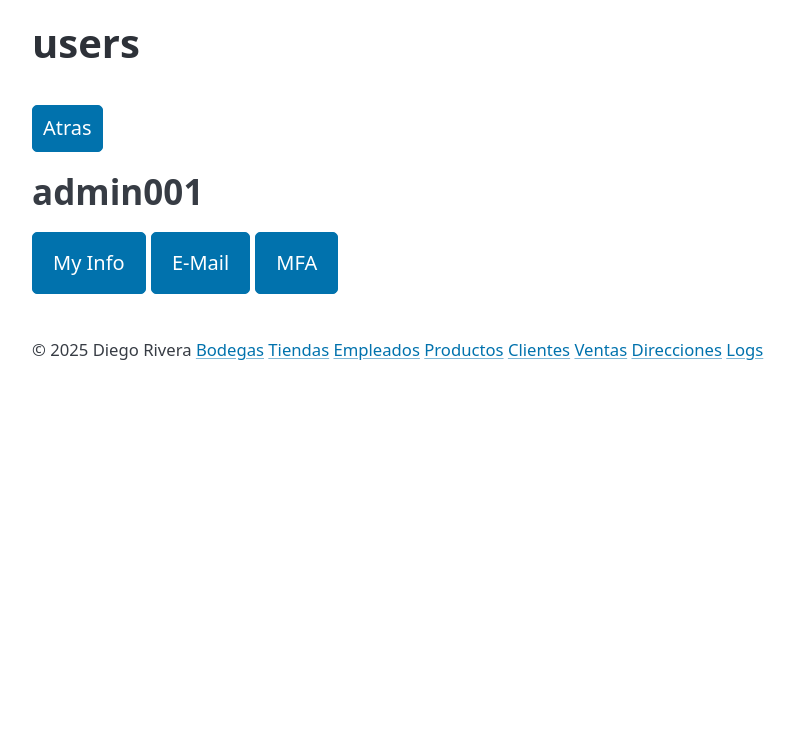
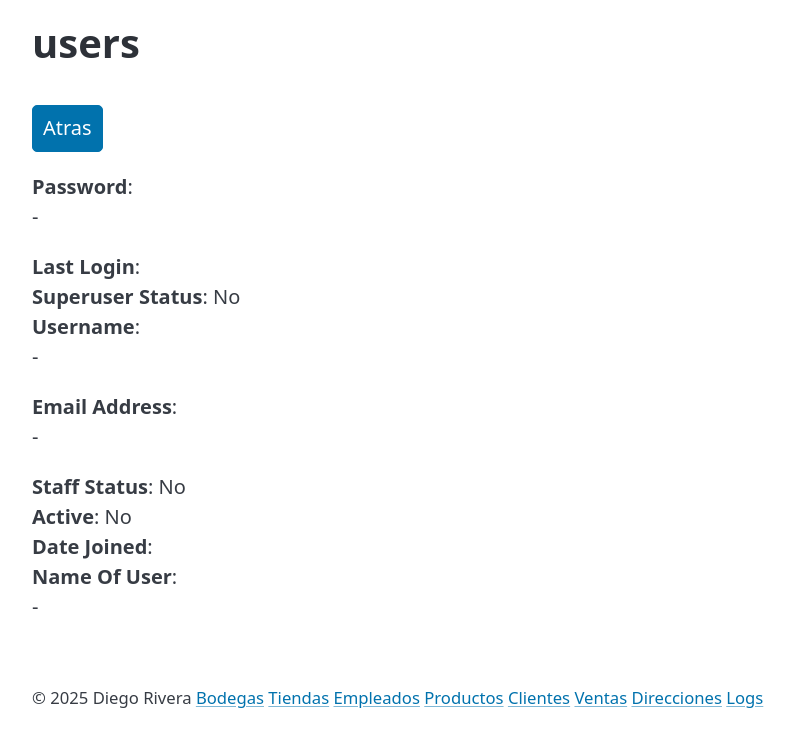
Before and after one commit to DiegoRiveraEstefano/erp-villa-alemana-escolares-tecnologicos, a Django app: page /users/me/ in a window 1280 px wide. Shown: the part 181-933 px from the top of the page, without its empty margins (8-802 px from the left). Before the commit the page ends 541 px from the top, so only its background shows below. Run offline with Django 5.2, Linux system fonts and the light colour scheme; a user stored in the database is signed in; parts of the project's set-up code (start-up, migrations or seed data) failed here and were passed over; some libraries are stand-ins or nearby versions.

Commit message:
template changes

```diff
--- a/erp_villa_alemana_escolares_tecnologicos/templates/_base_detail.html
+++ b/erp_villa_alemana_escolares_tecnologicos/templates/_base_detail.html
@@ -43,7 +43,7 @@
                     {% elif field.get_internal_type == 'BooleanField' %}
                         {{ value|yesno:"Yes,No" }}
                     {% else %}
-                        {{ value|default:"-"|truncatechars:50 }}
+                        <p>{{ value|default:"-" }}</p>
                     {% endif %}
                 {% endwith %}
             </div>
--- a/erp_villa_alemana_escolares_tecnologicos/templates/audits/audit_detail.html
+++ b/erp_villa_alemana_escolares_tecnologicos/templates/audits/audit_detail.html
@@ -0,0 +1 @@
+{% extends "_base_detail.html" %}
--- a/erp_villa_alemana_escolares_tecnologicos/templates/base.html
+++ b/erp_villa_alemana_escolares_tecnologicos/templates/base.html
@@ -74,9 +74,11 @@
             <header class="container">
               <nav>
                 <ul class="nav-list">
-                  <li>
-                    <button onclick="history.back()" class="active">Atras</button>
-                  </li>
+                  {% if request.path|split:"/"|slice:"0:2"|join:"" != "" %}
+                    <li>
+                      <button onclick="history.back()" class="active">Atras</button>
+                    </li>
+                  {% endif %}
                   {% block buttons %}
                   {% endblock buttons %}
                 </ul>
--- a/erp_villa_alemana_escolares_tecnologicos/templates/users/user_detail.html
+++ b/erp_villa_alemana_escolares_tecnologicos/templates/users/user_detail.html
@@ -1,44 +1 @@
-{% extends "base.html" %}
-
-{% load static %}
-
-{% block title %}
-  User:
-
-    {{ object.username }}
-
-
-{% endblock title %}
-{% block content %}
-  <div class="container">
-    <div class="row">
-      <div class="col-sm-12">
-        <h2>
-
-
-          {{ object.username }}
-
-      </h2>
-      {% if object.name %}
-        <p>{{ object.name }}</p>
-      {% endif %}
-    </div>
-  </div>
-  {% if object == request.user %}
-    <!-- Action buttons -->
-    <div class="row">
-      <div class="col-sm-12">
-        <a class="btn btn-primary" href="{% url 'users:update' %}" role="button">My Info</a>
-        <a class="btn btn-primary"
-           href="{% url 'account_email' %}"
-           role="button">E-Mail</a>
-        <a class="btn btn-primary"
-           href="{% url 'mfa_index' %}"
-           role="button">MFA</a>
-        <!-- Your Stuff: Custom user template urls -->
-      </div>
-    </div>
-    <!-- End Action buttons -->
-  {% endif %}
-</div>
-{% endblock content %}
+{% extends "_base_detail.html" %}
```
